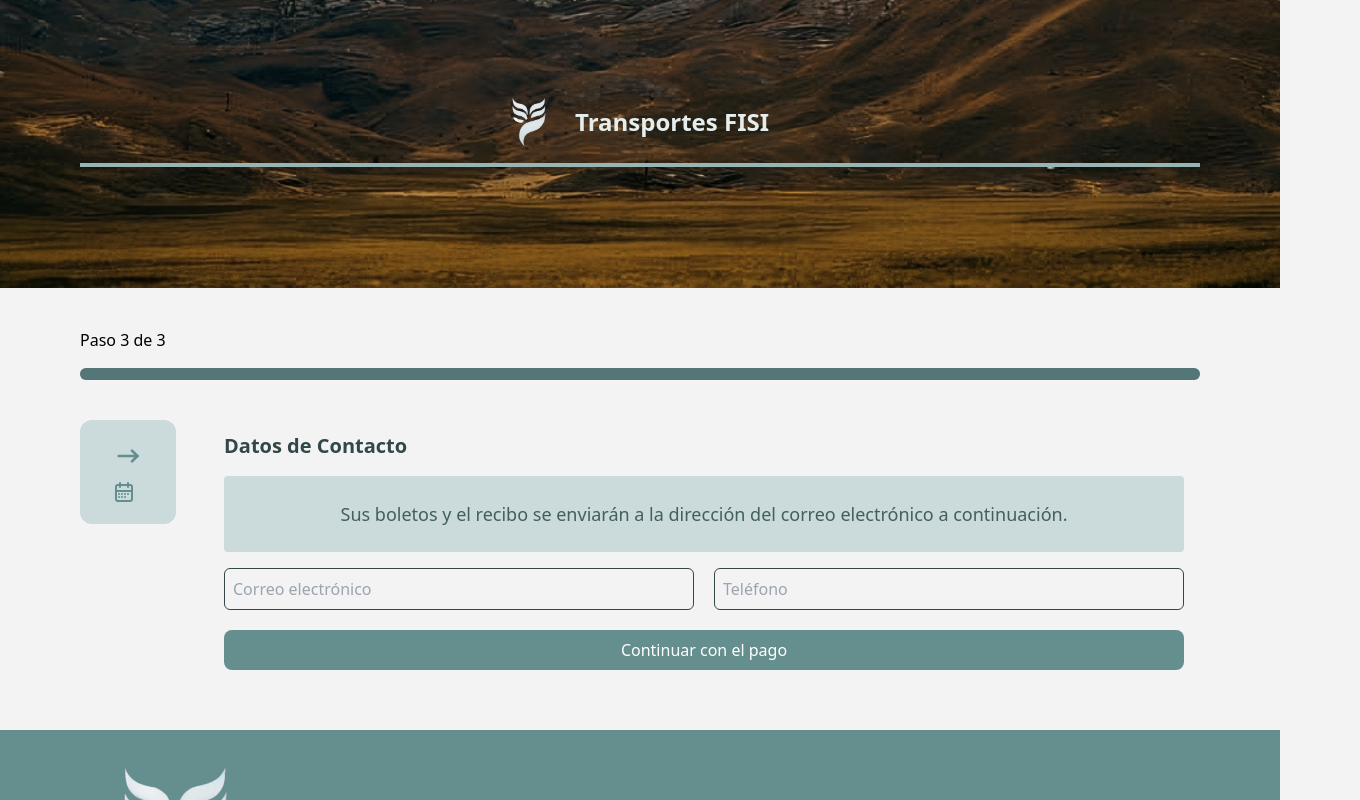
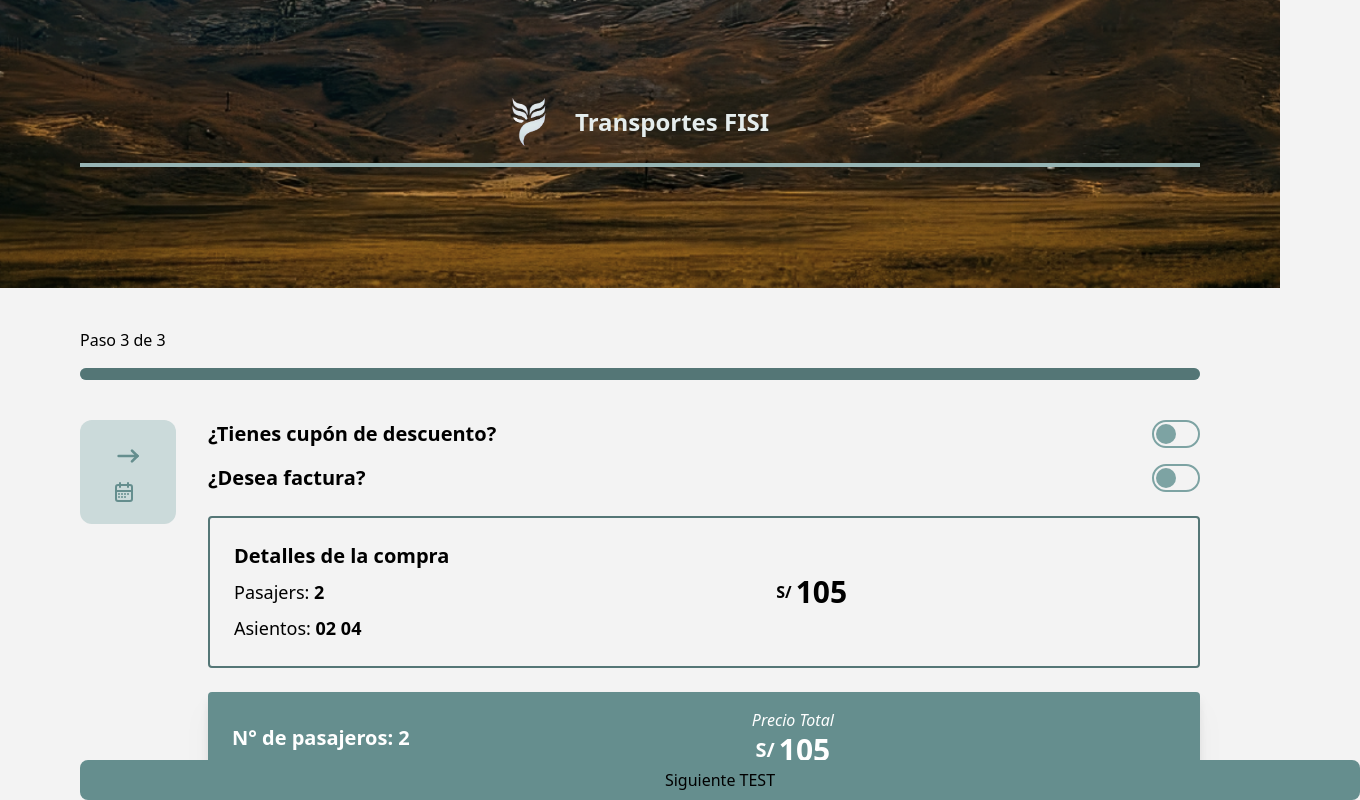
Before and after one commit to ProtoSG/front-transportes-fisi, a React (Vite) app: page /passenger-details in a window 1280 px wide. Shown: the top 800 px of the page, 1360 px wide, since content can reach past the window. Built offline with nearby package versions, Linux system fonts and the light colour scheme.

Commit message:
fear: add confirm-data section

```diff
--- a/src/pages/passengerDetails/PassengerDetails.tsx
+++ b/src/pages/passengerDetails/PassengerDetails.tsx
@@ -1,13 +1,15 @@
 import { Container, NewButton } from "../../components";
 import { TripInfoPanel } from "../../components/TripInfoPanel";
 import { useSeatsSelected } from "../../hooks/useSeatsSelected";
-import { FormPassenger, InputField } from "./components";
+import { ConfirmData, FormPassenger, InputField } from "./components";
 import { zodResolver } from "@hookform/resolvers/zod";
 import { SubmitHandler, useForm } from "react-hook-form";
 import { FormPassengerData, schemaFormPassenger } from "./model/formPassenger.model";
+import { useState } from "react";
 
 export function PassengerDetails() {
   const { seats } = useSeatsSelected();
+  const [nextStep, setNexStep] = useState(true);
 
   const { control, handleSubmit, formState: { errors } } = useForm<FormPassengerData>({
     resolver: zodResolver(schemaFormPassenger),
@@ -28,10 +30,18 @@ export function PassengerDetails() {
     console.log(data);
   }
 
+  const handleNextStep = () => {
+    setNexStep(true);
+  }
+
   return (
     <Container className="flex-1">
       <section className="flex flex-col items-center gap-8 md:items-start md:flex-row">
         <TripInfoPanel />
+        {
+          nextStep ? (
+            <ConfirmData />
+          ) : (
             <form className="w-full gap-7 flex flex-col" onSubmit={handleSubmit(onSubmit)}>
               {
                 seats.map((seat, index) => (
@@ -71,6 +81,9 @@ export function PassengerDetails() {
                 </div>
               </div>
             </form>
+          )
+        }
+        <NewButton className="absolute bottom-0" onClick={handleNextStep}>Siguiente TEST</NewButton>
       </section>
     </Container >
   )
--- /dev/null
+++ b/src/pages/passengerDetails/components/CheckQuestion.tsx
@@ -0,0 +1,26 @@
+import { useState } from "react";
+
+interface CheckQuestionProps {
+  question: string
+}
+
+export function CheckQuestion({ question }: CheckQuestionProps) {
+  const [active, setActive] = useState(false);
+
+  const handleActive = () => {
+    setActive(!active);
+  }
+
+  return (
+    <div className="flex justify-between">
+      <p className="font-bold text-xl">{question}</p>
+      <span className={`w-12 relative border-2 border-primary-400 rounded-full hover:cursor-pointer before:transition-transform
+                    before:absolute before:size-5 before:bg-primary-400 before:m-[2px] before:rounded-full
+                    ${active ? 'before:translate-x-5 bg-primary-400 before:bg-primary-50' : ''}`}
+        onClick={handleActive}
+      >
+      </span>
+    </div>
+
+  )
+}
--- /dev/null
+++ b/src/pages/passengerDetails/components/ConfirmData.tsx
@@ -0,0 +1,35 @@
+import { NewButton } from "../../../components";
+import { CheckQuestion } from "./CheckQuestion";
+
+export function ConfirmData() {
+  return (
+    <section className="w-full flex flex-col gap-6">
+      <div className="flex flex-col gap-4">
+        <CheckQuestion
+          question="¿Tienes cupón de descuento?"
+        />
+        <CheckQuestion
+          question="¿Desea factura?"
+        />
+      </div>
+      <div className="border-2 p-6 border-primary-600 rounded flex justify-between items-center">
+        <div className="text-nowrap text-lg flex flex-col gap-2">
+          <p className="font-semibold text-xl">Detalles de la compra</p>
+          <p>Pasajers: <span className="font-bold">2</span></p>
+          <p>Asientos: <span className="font-bold">02 04</span></p>
+        </div>
+        <div className="w-full flex items-center justify-center gap-1 font-bold">S/ <span className="text-3xl">105</span></div>
+      </div>
+      <div className="flex justify-between bg-primary-500 drop-shadow-xl rounded px-6 py-4 items-center text-white">
+        <p className="font-bold text-xl text-nowrap">N° de pasajeros: <span>2</span></p>
+        <div className="text-center w-full">
+          <p className="italic">Precio Total</p>
+          <div className="w-full flex items-center justify-center gap-1 text-xl font-bold">S/ <span className="text-3xl">105</span></div>
+        </div>
+      </div>
+      <div className="flex items-center justify-center w-full">
+        <NewButton className="text-white text-xl max-w-60">Pagar Aquí</NewButton>
+      </div>
+    </section>
+  )
+}
--- a/src/pages/passengerDetails/components/index.ts
+++ b/src/pages/passengerDetails/components/index.ts
@@ -1,3 +1,5 @@
 export * from './FormPassenger'
 export * from './InputField'
 export * from './InputRadio'
+export * from './ConfirmData'
+export * from './CheckQuestion'
```
Lines whose indentation alone changed are shown as unchanged.
